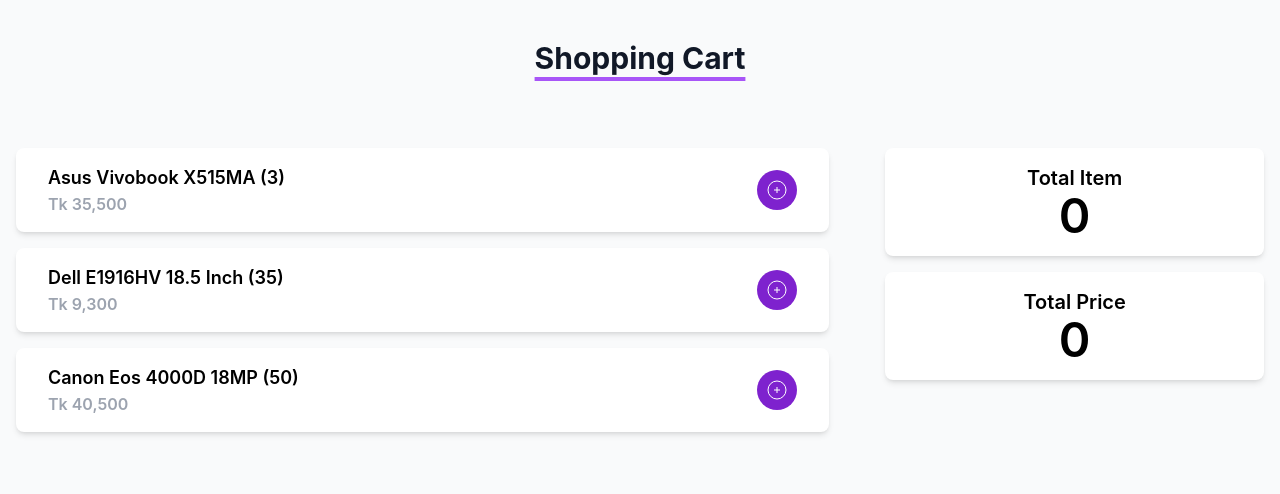
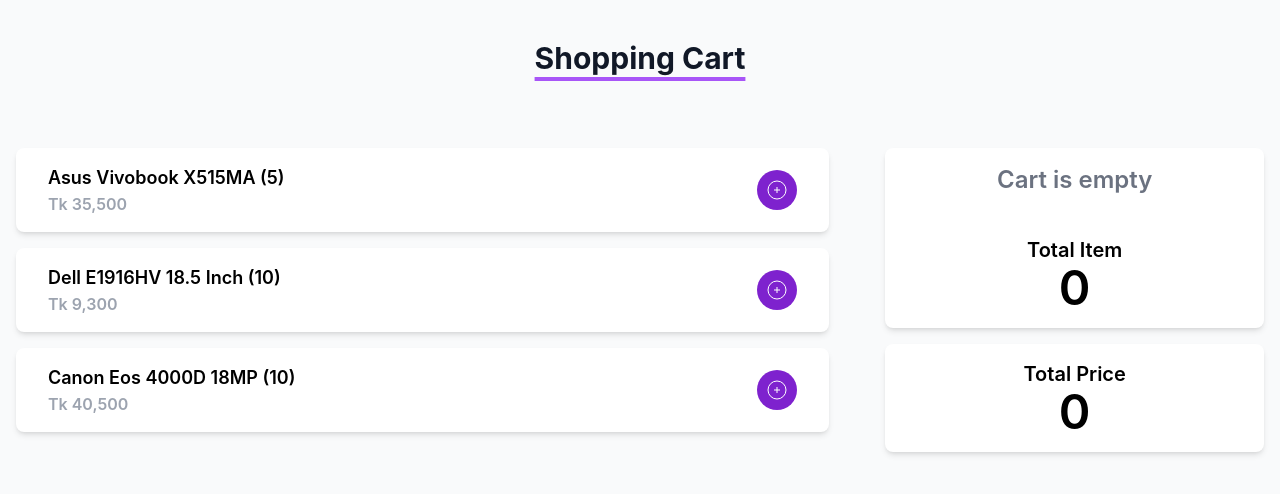
Before and after one commit to MF-Redux-Projects/Shopping-Cart, a React (Create React App) app: page / in a window 1280 px wide. Shown: the top 494 px of the page. Built offline with nearby package versions, Linux system fonts and the light colour scheme.

Commit message:
empty cart message add

```diff
--- a/src/components/Cart.js
+++ b/src/components/Cart.js
@@ -19,9 +19,11 @@ const Cart = () => {
         <div className="col-span-12 sm:col-span-12 md:col-span-5 lg:col-span-4 xxl:col-span-4">
             <div className="bg-white py-4 px-4 shadow-md rounded-lg my-4 mx-4">
                 {
-                    cartItems.map((cartItem) => (
-                        <CartItem key={cartItem.id} cartItem={cartItem}/>
-                    ))
+                    cartItems.length > 0
+                        ? cartItems.map((cartItem) => (
+                            <CartItem key={cartItem.id} cartItem={cartItem}/>
+                        ))
+                        : <div className="text-center text-gray-500 font-semibold text-2xl mb-10">Cart is empty</div>
                 }
                 <div className="flex justify-center items-center text-center">
                     <div className="text-xl font-semibold">
--- a/src/redux/middlewares/stockChecker.js
+++ b/src/redux/middlewares/stockChecker.js
@@ -7,7 +7,6 @@ const StockChecker = store => next => action => {
         const productId = action.type === ADDCART ? action.product.id : action.productID;
         const product = state.products.find(product => product.id === productId);
         if (product.stock <= 0){
-            console.log("Sorry, we are out of stock!");
             return;
         }
     }
--- a/src/redux/product/reducer.js
+++ b/src/redux/product/reducer.js
@@ -5,19 +5,19 @@ const initialState = [
         id: 1,
         name: "Asus Vivobook X515MA",
         price: "35,500",
-        stock: 3,
+        stock: 5,
     },
     {
         id: 2,
         name: "Dell E1916HV 18.5 Inch",
         price: "9,300",
-        stock: 35,
+        stock: 10,
     },
     {
         id: 3,
         name: "Canon Eos 4000D 18MP",
         price: "40,500",
-        stock: 50,
+        stock: 10,
     },
 ];
 
```
